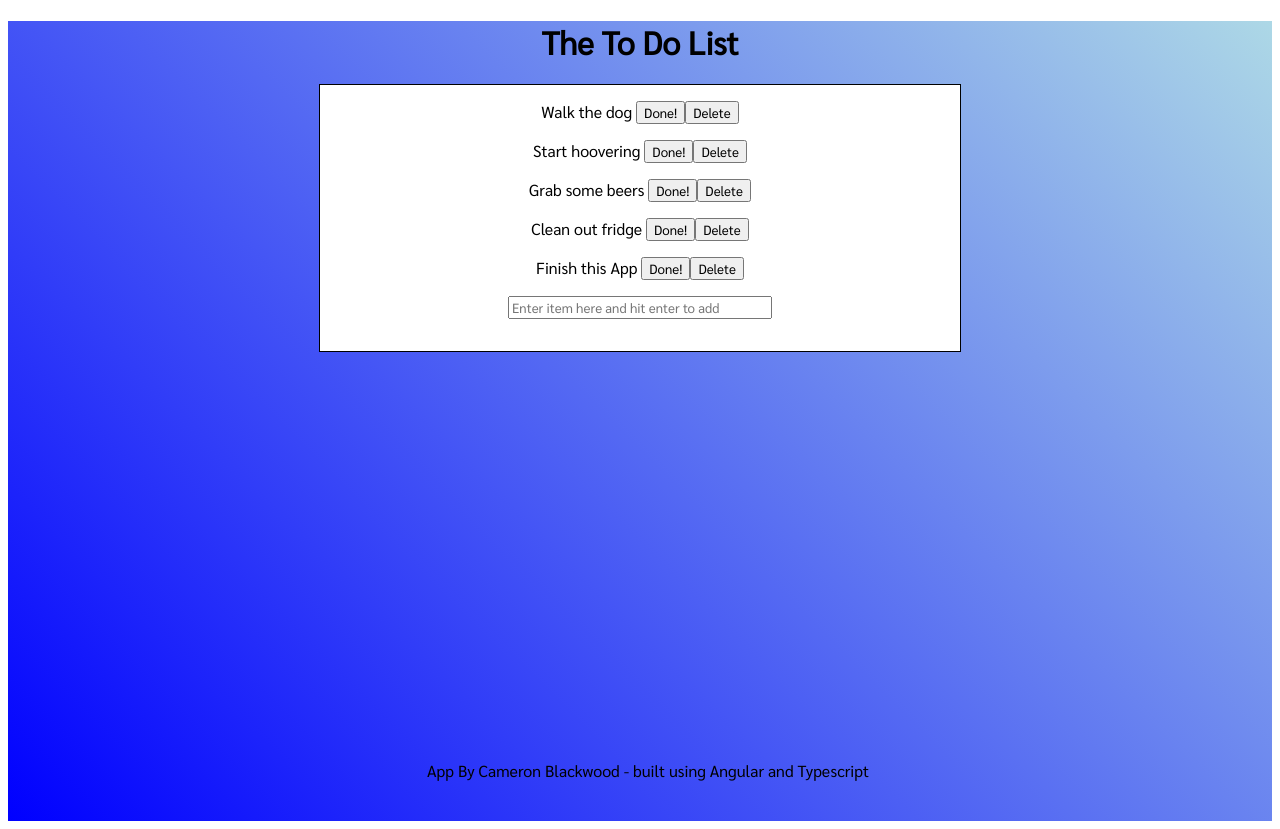
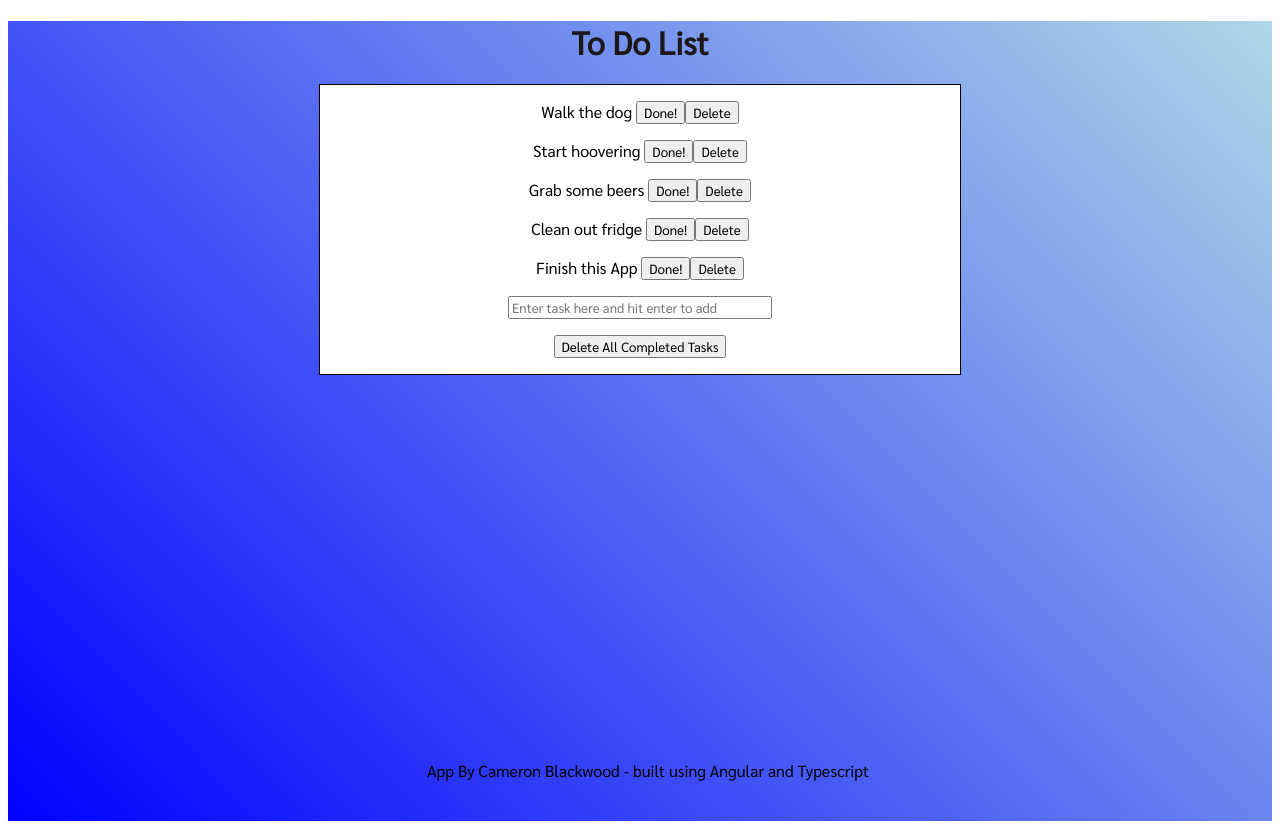
Before and after one commit to Reikon95/angular-to-do-app, an Angular app: page / in a window 1280 px wide. Built offline with nearby package versions, Linux system fonts and the light colour scheme.

Commit message:
completed full mvp

```diff
--- a/package.json
+++ b/package.json
@@ -19,6 +19,8 @@
     "@angular/platform-browser": "~9.1.4",
     "@angular/platform-browser-dynamic": "~9.1.4",
     "@angular/router": "~9.1.4",
+    "express": "^4.17.1",
+    "now": "^19.0.0",
     "rxjs": "~6.5.4",
     "tslib": "^1.10.0",
     "zone.js": "~0.10.2"
--- a/src/app/todo-table/todo-table.component.html
+++ b/src/app/todo-table/todo-table.component.html
@@ -3,10 +3,13 @@
 </style>
 <div class="wrapper">
   <div class="title">
-    <h1>The To Do List</h1>
+    <h1>To Do List</h1>
   </div>
   <div class="app-wrapper">
     <div class="app-content">
+      <div *ngIf="todos.length < 1">
+        All done? Enjoy your day! If not, add some tasks!
+      </div>
       <div class="to-do-item" *ngFor="let todo of todos">
         <p [ngClass]="todo.completed ? 'completed-todo' : 'incomplete-todo'">
           {{ todo.title }}
@@ -17,12 +20,13 @@
       </div>
       <input
         type="string"
-        placeholder="Enter item here and hit enter to add"
+        placeholder="Enter task here and hit enter to add"
         [(ngModel)]="toDoTitle"
         (keyup.enter)="addToDo()"
         class="add-to-do-entry"
       />
       <p class="error-message">{{ errorMessage }}</p>
+      <button (click)="clearAllCompleted()">Delete All Completed Tasks</button>
     </div>
   </div>
   <footer class="foot">
--- a/src/app/todo-table/todo-table.component.scss
+++ b/src/app/todo-table/todo-table.component.scss
@@ -13,6 +13,9 @@
 }
 .title {
   text-align: center;
+  color: rgb(29, 24, 24);
+  // -webkit-text-fill-color: white;
+  // -webkit-text-stroke: 1px black;
 }
 .app-wrapper {
   text-align: center;
```
Also changed, not shown: 1 other file (tests, documents, lock files or other folders).
